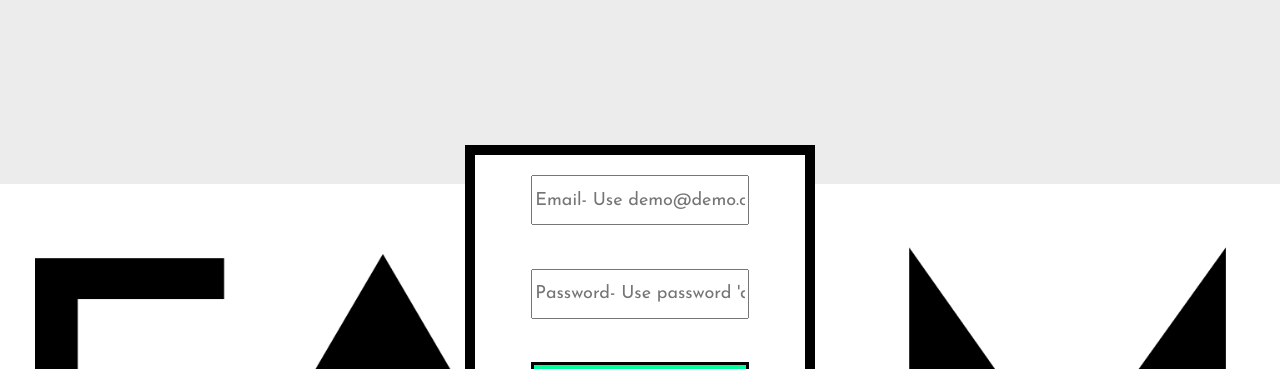
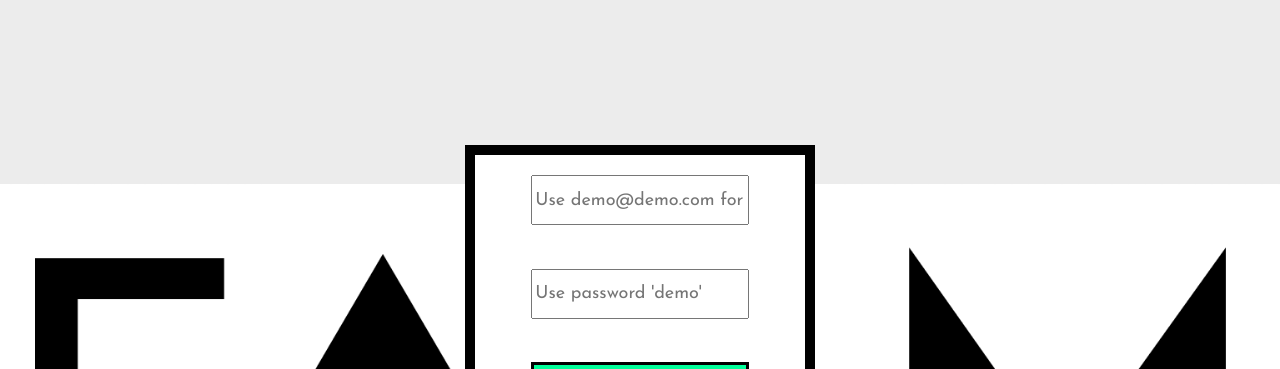
Before and after one commit to jamesjewson/FaamV1.0, a React (Create React App) app in the folder views/: page / in a window 1280 px wide. Shown: the top 369 px of the page. Built offline with nearby package versions, Linux system fonts and the light colour scheme; a web font is replaced by a local one.

Commit message:
public api stuff

```diff
--- a/views/src/pages/login/Login.jsx
+++ b/views/src/pages/login/Login.jsx
@@ -36,14 +36,14 @@ export default function Login() {
                 <div className="loginRight">
                     <form className="loginBox" onSubmit={handleClick}>
                         <input
-                            placeholder="Email- Use demo@demo.com for demo"
+                            placeholder="Use demo@demo.com for demo"
                             type="email"
                             required
                             className="loginInput"
                             ref={email}
                         />
                         <input
-                            placeholder="Password- Use password 'demo'"
+                            placeholder="Use password 'demo'"
                             type="password"
                             required
                             minLength="4"
```
